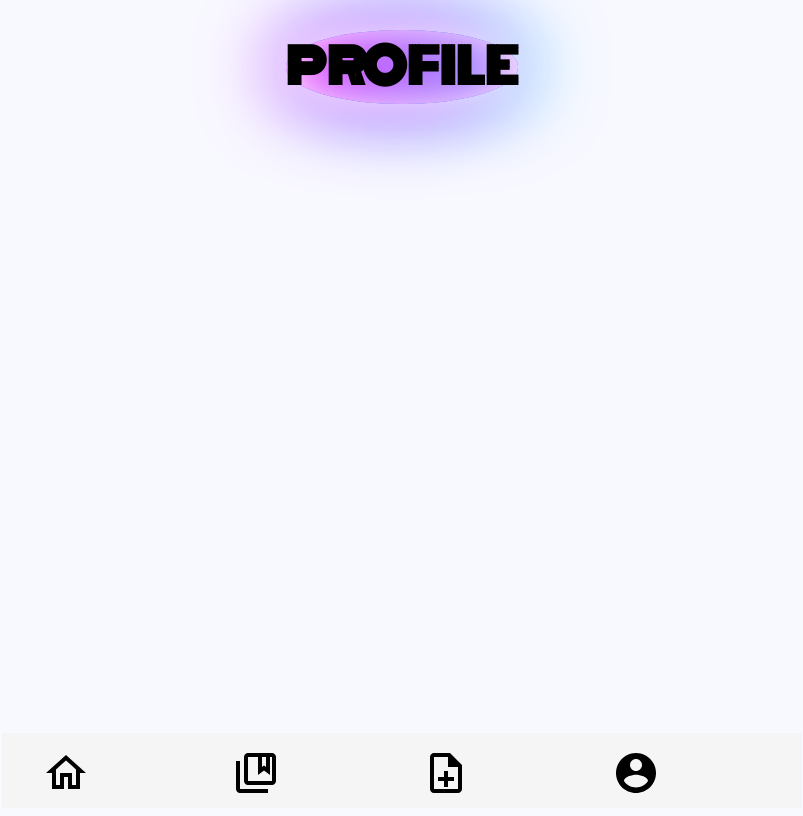
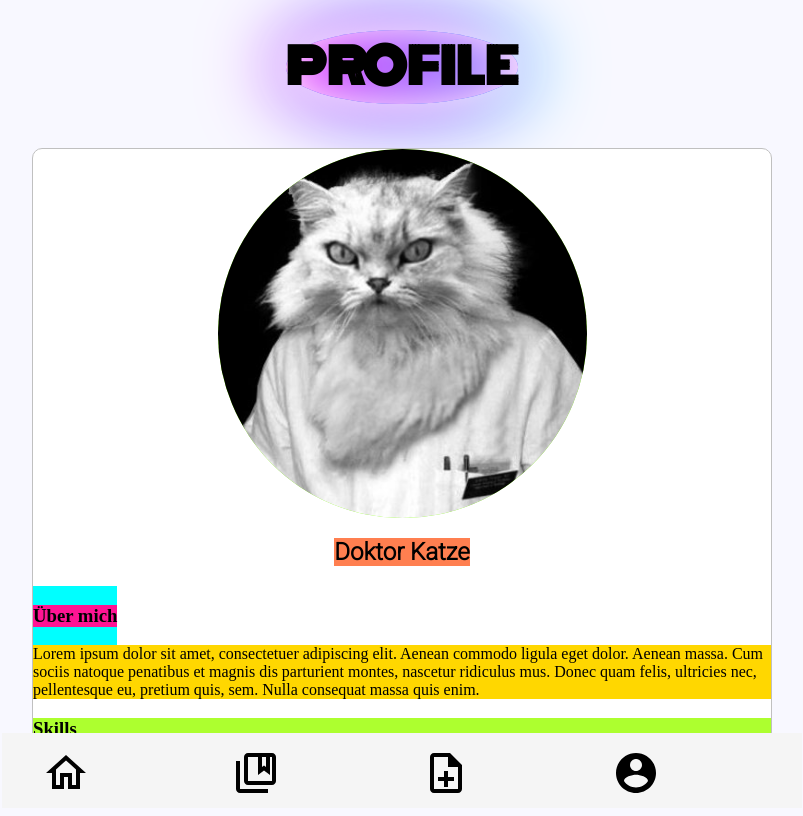
Before and after one commit to martinhaiss/quiz-app, a website built with Vite: page account.html in a window 1280 px wide. Shown: the whole page, without its empty margins (6-809 px from the left). Built offline with nearby package versions, Linux system fonts and the light colour scheme.

Commit message:
add html and css for account-page

```diff
--- a/account.html
+++ b/account.html
@@ -11,7 +11,39 @@
     <header>
       <h1 class="title">PROFILE</h1>
     </header>
-    <main></main>
+    <main>
+      <section class="account__profile">
+        <img
+          class="account__image"
+          src="/img/account/drkatze.jpeg"
+          alt="Profilbild"
+        />
+
+        <h2 class="account__name">Doktor Katze</h2>
+        <div class="account__about">
+          <h3 class="account__about-title">Über mich</h3>
+        </div>
+        <article class="account__about_text">
+          Lorem ipsum dolor sit amet, consectetuer adipiscing elit. Aenean
+          commodo ligula eget dolor. Aenean massa. Cum sociis natoque penatibus
+          et magnis dis parturient montes, nascetur ridiculus mus. Donec quam
+          felis, ultricies nec, pellentesque eu, pretium quis, sem. Nulla
+          consequat massa quis enim.
+        </article>
+        <div>
+          <h3 class="account__skills">Skills</h3>
+          <ul class="account__skills_tags">
+            <li>Hund</li>
+            <li>Katze</li>
+            <li>Maus</li>
+            <li>Elefant</li>
+          </ul>
+        </div>
+        <div class="account__button">
+          <button class="account__botton_logout">ausloggen</button>
+        </div>
+      </section>
+    </main>
     <footer>
       <nav>
         <ul>
--- /dev/null
+++ b/css/components/account.css
@@ -0,0 +1,49 @@
+.account__profile {
+  background: white;
+  color: black;
+  border: 1px solid silver;
+  border-radius: 10px;
+  display: flex;
+  flex-direction: column;
+  flex-wrap: wrap;
+}
+
+.account__image {
+  background: chartreuse;
+  align-self: center;
+  width: 50%;
+  border-radius: 100%;
+  -webkit-border-radius: 100%;
+  -moz-border-radius: 100%;
+}
+.account__name {
+  background: coral;
+  align-self: center;
+}
+.account__about {
+  background: cyan;
+  align-self: flex-start;
+}
+.account__about-title {
+  background: deeppink;
+  align-self: flex-start;
+}
+.account__about_text {
+  background: gold;
+  align-self: center;
+}
+.account__skills {
+  background: greenyellow;
+  align-self: center;
+}
+.account__skills_tags {
+  background: turquoise;
+  align-self: space-around;
+}
+.account__button {
+    background: tomato;
+  align-self:flex-start;
+}
+.account__botton_logout {
+    align-self: flex-end;
+}
--- a/css/style.css
+++ b/css/style.css
@@ -5,4 +5,5 @@
 @import './components/main';
 @import './components/card.css';
 @import './components/create.css';
+@import './components/account.css';
 @import './components/footer';
```
Also changed, not shown: img/account/drkatze.jpeg (added).
